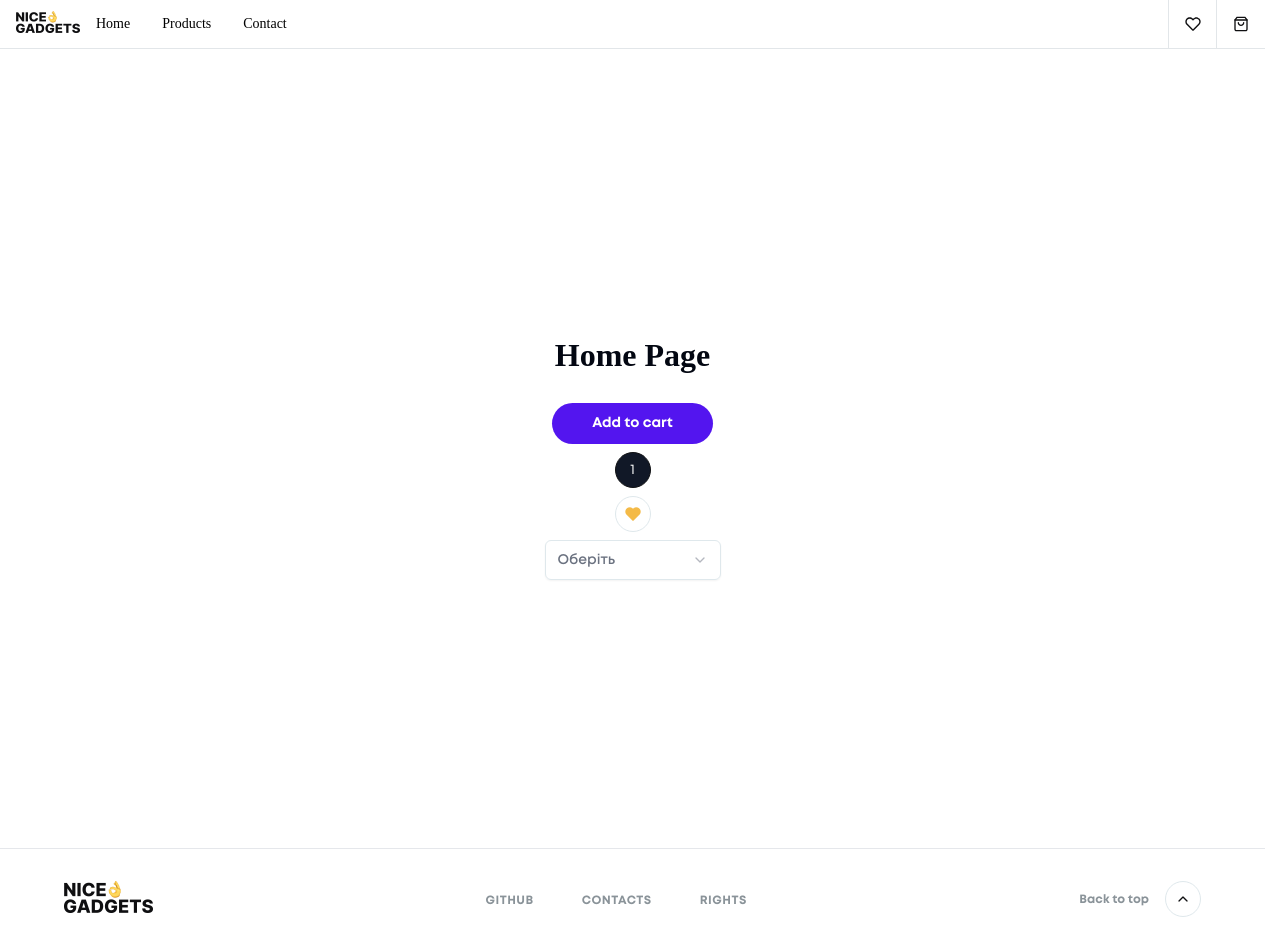
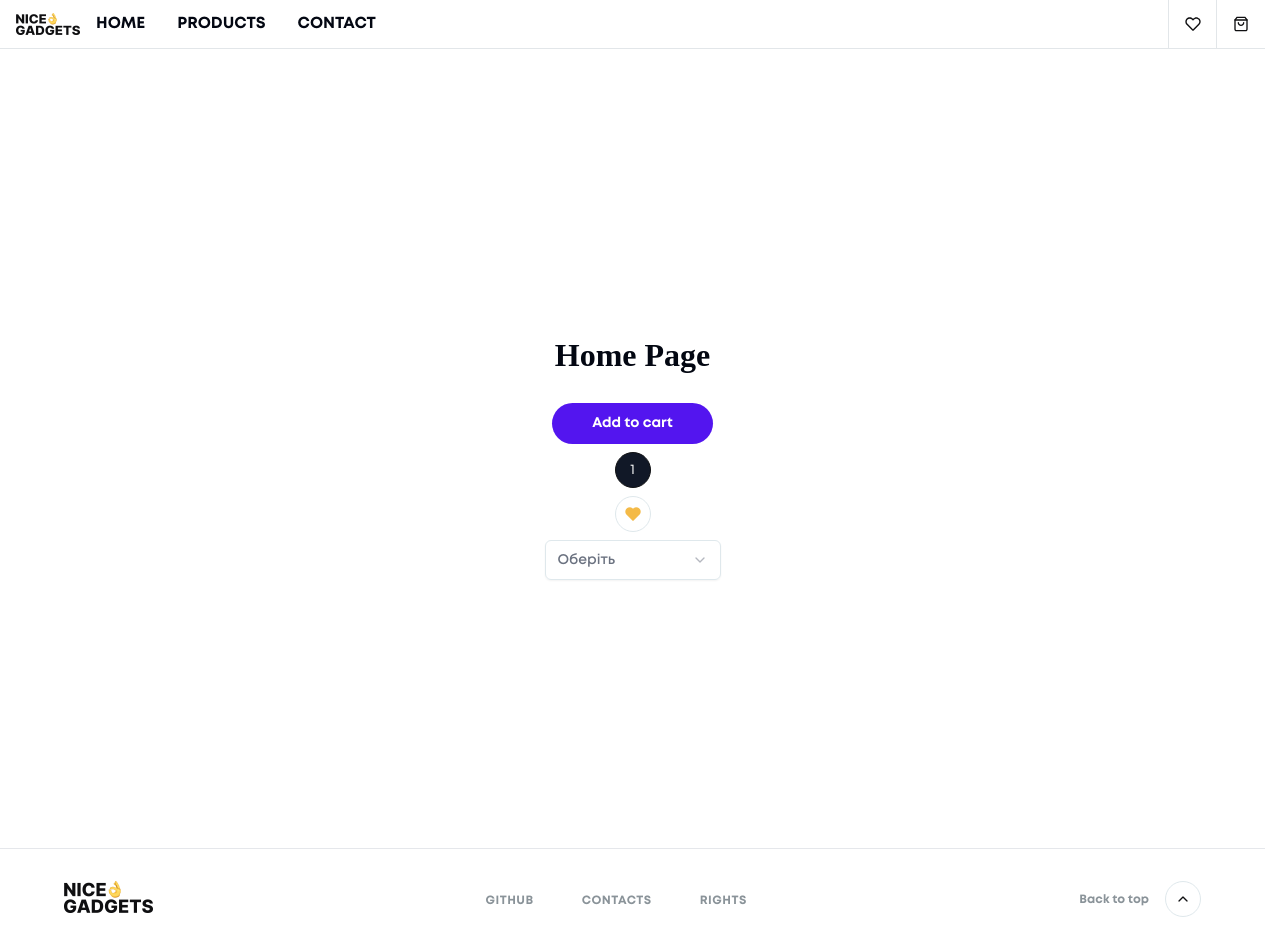
Before and after one commit to AMOV-team/nice-gadgets-frontend, a React (Vite) app: page /#/ in a window 1280 px wide. Built offline with nearby package versions, Linux system fonts and the light colour scheme.

Commit message:
feat(DEV-7): make a burger menu button

```diff
--- a/src/components/organisms/Header/Header.tsx
+++ b/src/components/organisms/Header/Header.tsx
@@ -1,6 +1,8 @@
-import React from 'react';
+import React, { useState } from 'react';
 
 export const Header: React.FC = () => {
+  const [isOpen, setIsOpen] = useState(false);
+
   return (
     <header className="flex items-center justify-between h-[48px] pl-4 border-b shadow-[0px_1px_0px_0px_#E2E6E9] gap-8">
       <div className="flex gap-4 items-center">
@@ -9,28 +11,28 @@ export const Header: React.FC = () => {
           className="pt-[13px] pb-[13px]"
         >
           <img
-            className="w-[64px] h-[22px]"
+            className="w-[64px] h-[22px] block"
             src="img/header-logo.png"
             alt="Nice gadgets"
           />
         </a>
 
-        <nav className="hidden sm:flex justify-start gap-8 h-full flex items-center text-sm text-black no-underline">
+        <nav className="hidden sm:flex justify-start gap-8 h-full flex items-center no-underline">
           <a
             href="#"
-            className="h-full leading-[48px]"
+            className="h-full leading-[48px] font-mont uppercase font-extrabold"
           >
             Home
           </a>
           <a
             href="#"
-            className="h-full leading-[48px]"
+            className="h-full leading-[48px] font-mont uppercase font-extrabold"
           >
             Products
           </a>
           <a
             href="#"
-            className="h-full leading-[48px]"
+            className="h-full leading-[48px] font-mont uppercase font-extrabold"
           >
             Contact
           </a>
@@ -38,14 +40,22 @@ export const Header: React.FC = () => {
       </div>
 
       <a
+        onClick={() => setIsOpen(!isOpen)}
         href="#"
         className="sm:hidden shadow-[-1px_0px_0px_0px_#E2E6E9] p-4 inline-flex items-center gap-4 no-underline"
       >
-        <img
-          className="w-[16px] h-[16px]"
-          src="img/burger-menu.svg"
-          alt=""
-        />
+        {isOpen ?
+          <img
+            className="w-[16px] h-[16px]"
+            src="img/burger-menu-close.svg"
+            alt="close"
+          />
+        : <img
+            className="w-[16px] h-[16px]"
+            src="img/burger-menu.svg"
+            alt="menu"
+          />
+        }
       </a>
 
       <div className="hidden sm:flex">
```
Also changed, not shown: public/img/burger-menu-close.svg (added).
